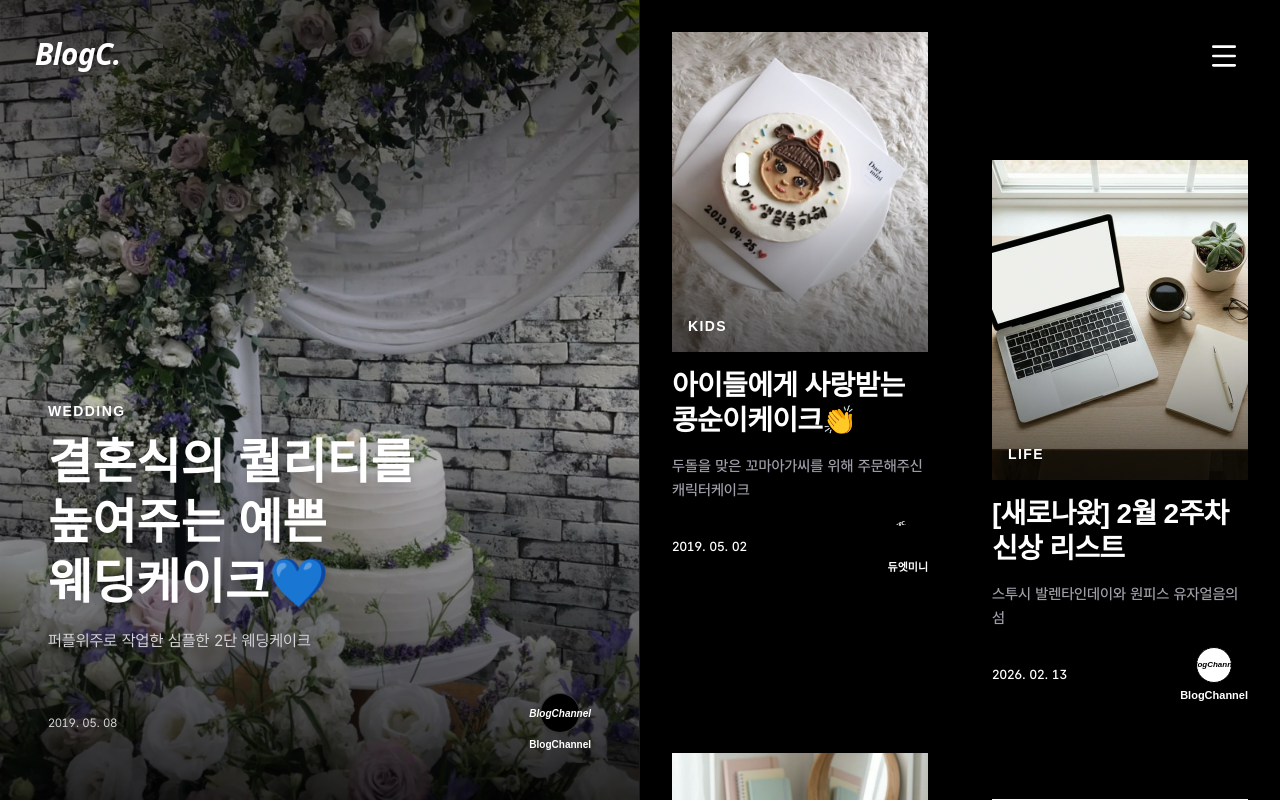
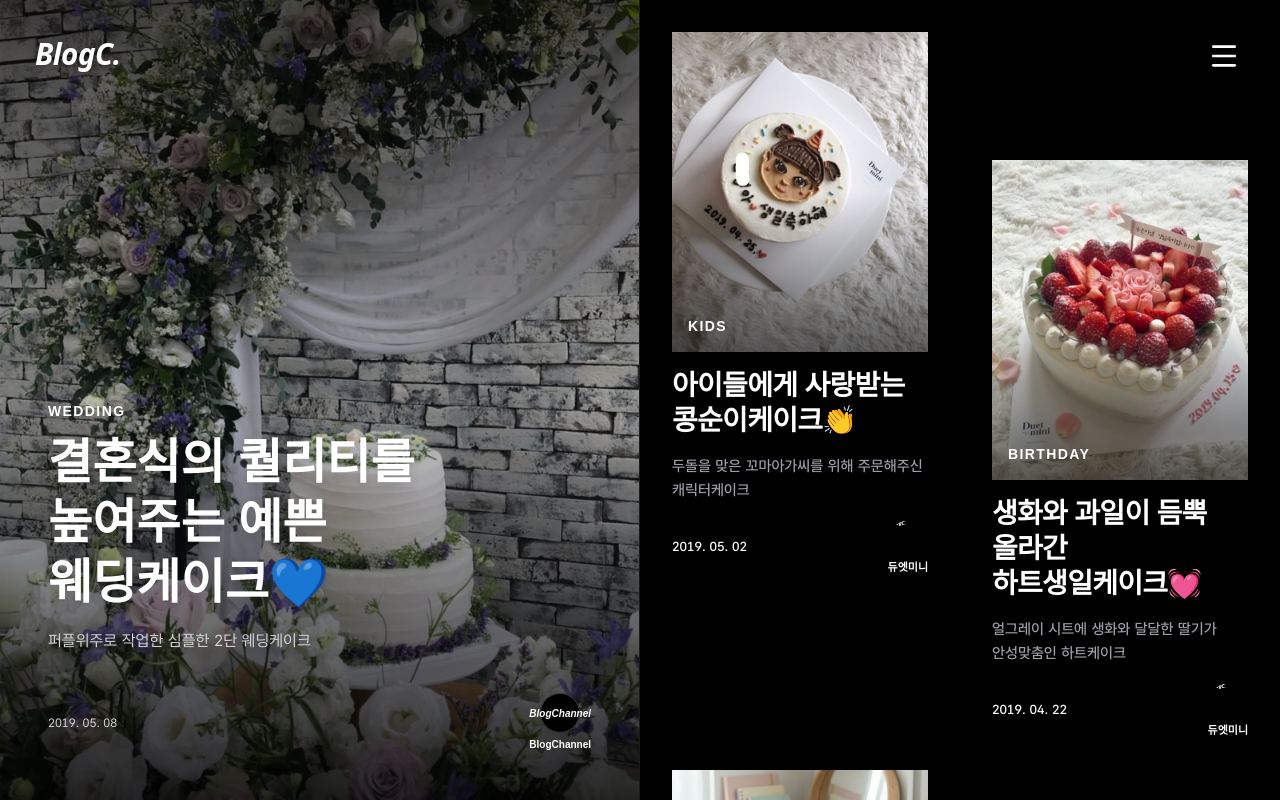
Before and after one commit to lebass98/Editor, a Next.js app: page / in a window 1280 px wide. Shown: the top 800 px of the page. Built offline with nearby package versions, Linux system fonts and the light colour scheme; a web font is replaced by a local one.

Commit message:
feat: add heart cake article to grid

```diff
--- a/src/app/article/[id]/page.tsx
+++ b/src/app/article/[id]/page.tsx
@@ -93,6 +93,25 @@ const MOCK_ARTICLE_DATA: Record<string, any> = {
     figureImage: '/images/duet-mini-kongsuni.jpg',
     body4: '후기까지 보내주신 💓',
     body5: '넘 귀여운 애기 ㅎㅎ 엄청 좋아했다고 하니 뿌듯😬 주문해주셔서 감사합니당👏😍',
+    body6: "'듀엣미니케이크'는 늘 신선한 재료와 최고급 생화를 사용합니다.",
+    body7: "✔️kakao ID. 듀엣미니\n✔️010.8632.0944\n✔️베이킹클래스.원데이클래스 진행중"
+  },
+  '3': {
+    category: 'BIRTHDAY',
+    title: { line1: '생화와 과일이 듬뿍', line2: '올라간 하트생일케이크💓' },
+    excerpt: '얼그레이 시트에 생화와 달달한 딸기가 안성맞춤인 하트케이크',
+    date: '2019. 04. 22',
+    author: '듀엣미니',
+    authorImg: '/BlogC.svg',
+    heroImage: '/images/duet-mini-heart-cake.jpg',
+    body1: '안녕하세요! 듀엣미니입니다:) 오늘은 생일케이크로 주문해주셨던 하트생크림케이크를 포스팅 하려고 해요👏',
+    body2: '동료분 4월 15일 생일을 맞이하여 주문해주신 생크림케이크인데요! 시트는 얼그레이, 녹차, 커피, 초코 중에 선택 가능하신데 이 아이는 얼그레이였습니다.',
+    h2: { line1: '핑크생화와 달달한 딸기', line2: '안성맞춤인 하트케이크' },
+    h2color: 'text-red-500',
+    body3: '하트모양 3호 케이크! 여러 분이 드신다고 하셔서 3호로 추천드렸는데요. 핑크생화와 달달한 딸기가 잔뜩 올라간🌹❤️ 생화딸기하트케이크🎂. 문구토퍼와 래터링 요청하셔서 넣어드렸구요!',
+    figureImage: '/images/duet-mini-heart-cake.jpg',
+    body4: '투명패키지에 핑크리본으로 포장해서 강남 병원까지 배송해드렸습니다👏🤩',
+    body5: '주문해주셔서 감사해요 ㅎㅎ💓',
     body6: "'듀엣미니케이크'는 늘 신선한 재료와 최고급 생화를 사용합니다.",
     body7: "✔️kakao ID. 듀엣미니\n✔️010.8632.0944\n✔️베이킹클래스.원데이클래스 진행중"
   }
--- a/src/components/ArticleGrid.tsx
+++ b/src/components/ArticleGrid.tsx
@@ -14,14 +14,14 @@ const articles = [
     authorImg: "/BlogC.svg"
   },
   {
-    id: 2,
-    title: "[새로나왔] 2월 2주차 신상 리스트",
-    category: "LIFE",
-    image: "/images/article_workspace_coffee_1771911209733.png",
-    excerpt: "스투시 발렌타인데이와 원피스 유자얼음의 섬",
-    date: "2026. 02. 13",
-    author: "BlogChannel",
-    authorImg: "logo"
+    id: 3,
+    title: "생화와 과일이 듬뿍 올라간 하트생일케이크💓",
+    category: "BIRTHDAY",
+    image: "/images/duet-mini-heart-cake.jpg",
+    excerpt: "얼그레이 시트에 생화와 달달한 딸기가 안성맞춤인 하트케이크",
+    date: "2019. 04. 22",
+    author: "듀엣미니",
+    authorImg: "/BlogC.svg"
   },
   {
     id: 3,
```
Also changed, not shown: public/images/duet-mini-heart-cake.jpg (added).
